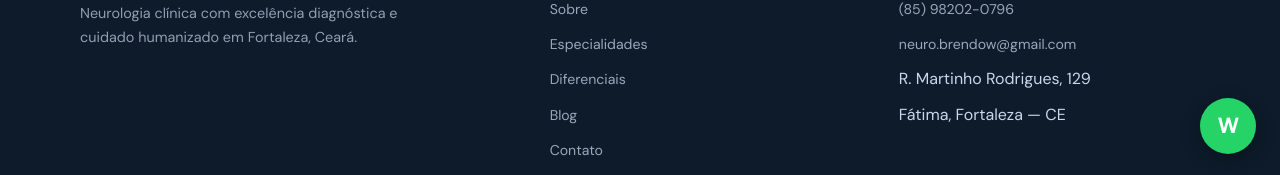
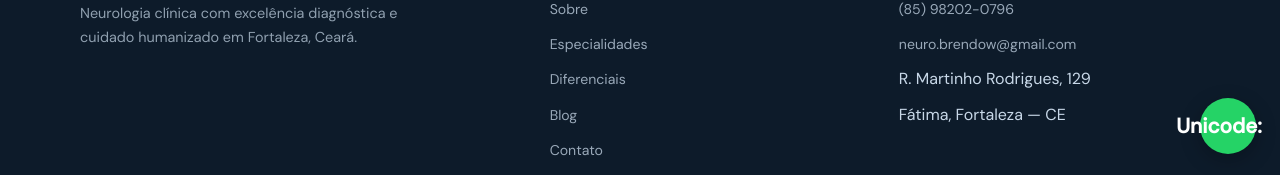
Before and after one commit to neurobrendow-dev/Neurobrendow-dev.GitHub.io, a Jekyll site: the page built from blog/index.html, in a window 1280 px wide and 900 px high, scrolled down 579 px. Shown: the part 722-897 px from the top of the window. Built offline with Jekyll 4.4.1, drawn with Linux system fonts in a browser that asks for light colours; the list of posts is cut into pages by our own code.

Commit message:
Enhance WhatsApp button with icon and text
Updated WhatsApp button to include an icon and description.

```diff
--- a/_layouts/default.html
+++ b/_layouts/default.html
@@ -181,7 +181,8 @@
   </div>
 </footer>
 
-<a href="https://wa.me/message/XDTCXUYJKODHK1" class="whatsapp-btn" target="_blank" title="Falar no WhatsApp">W</a>
+<a href="https://wa.me/message/XDTCXUYJKODHK1" class="whatsapp-btn" target="_blank" title="Falar no WhatsApp"><p>Unicode:</p>
+<i style="font-size:24px" class="fa">&#xf095;</i></a>
 
 </body>
 </html>
```
